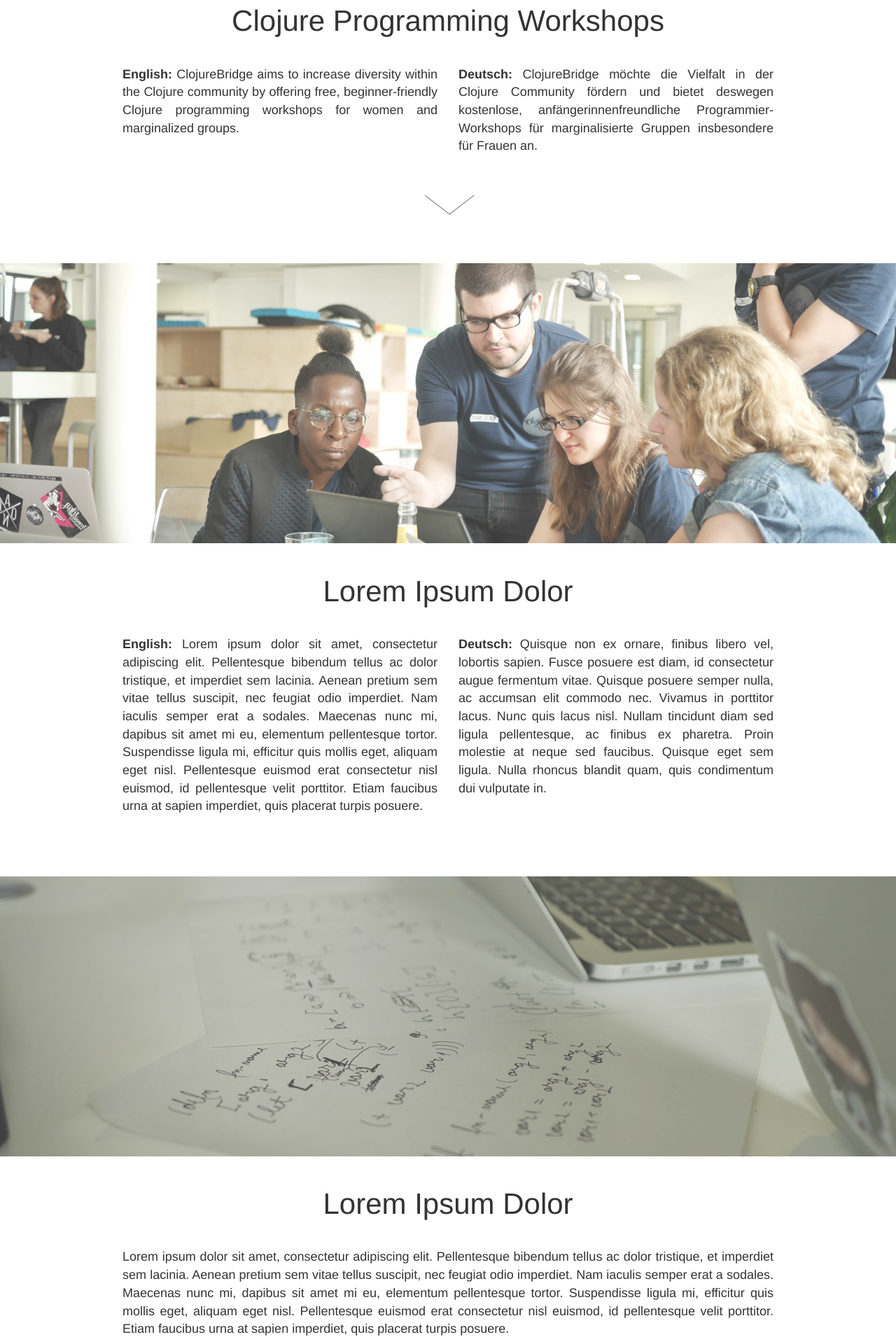
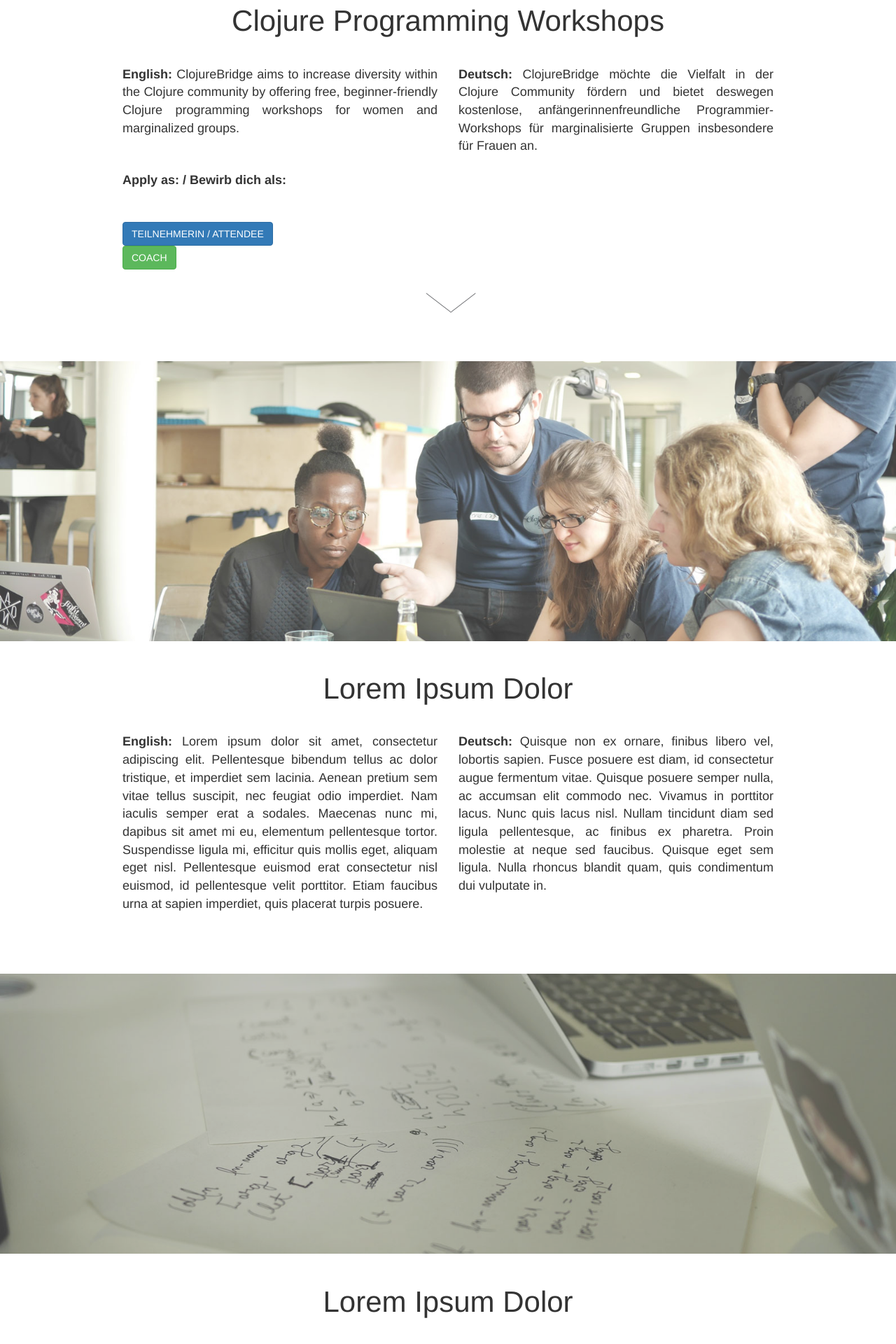
Before and after one commit to clojurebridge-berlin/clojurebridge-berlin.github.io, a Jekyll site: the page built from index.html, in a window 1280 px wide. Shown: the part 318-2238 px from the top of the page at 70% size. Built offline with Jekyll 4.4.1, drawn with Linux system fonts in a browser that asks for light colours.

Commit message:
Add full width apply-now buttons for mobile

```diff
--- a/assets/stylesheet.css
+++ b/assets/stylesheet.css
@@ -1,7 +1,3 @@
-p {
-  text-align: justify;
-}
-
 h1, h2 {
   text-align: center;
 }
@@ -68,6 +64,10 @@
 /* SCREEN: Font sizes & height pictures */
 @media all and (min-width: 600px) {
 
+  p {
+    text-align: justify;
+  }
+
   section.module.parallax {
     background-attachment: fixed;   /* HERE IS THE MAGIC*/
     background-position: 50% 50%;
@@ -100,10 +100,10 @@
     left: 39%;
     width: 20%;
   }
-
 }
 
 @media all and (max-width: 600px) {
+
   section.module.parallax {
     background-position: 50% 50%;
     background-size: cover;
@@ -117,4 +117,10 @@
     left: 30%;
     width: 40%;
   }
+
+  /* Override Bootstrap */
+  .btn {
+    width: 100%;
+    margin-bottom: 10px;
+  }
 }
--- a/index.html
+++ b/index.html
@@ -12,10 +12,20 @@
           <b>English: </b>ClojureBridge aims to increase diversity within the Clojure community by offering free, beginner-friendly Clojure programming workshops for women and marginalized groups.
         </p>
       </div>
-      <div class="col-md-6 space-below">
+      <div class="col-md-6">
         <p>
           <b>Deutsch: </b>ClojureBridge möchte die Vielfalt in der  Clojure Community fördern und bietet deswegen kostenlose, anfängerinnenfreundliche Programmier-Workshops für marginalisierte Gruppen insbesondere für Frauen an.
         </p>
+      </div>
+    </div>
+      <div class="row">
+        <div class="col-xs-12">
+          <p><b>Apply as: / Bewirb dich als:</b></p>
+          <button type="button" class="btn btn-primary">TEILNEHMERIN / ATTENDEE</button>
+        </div>
+        <div class="col-xs-12">
+          <button type="button" class="btn btn-success">COACH</button>
+        </div>
       </div>
       <img class="arrow" src="/images/scroll-arrow.png">
     </div>
```
